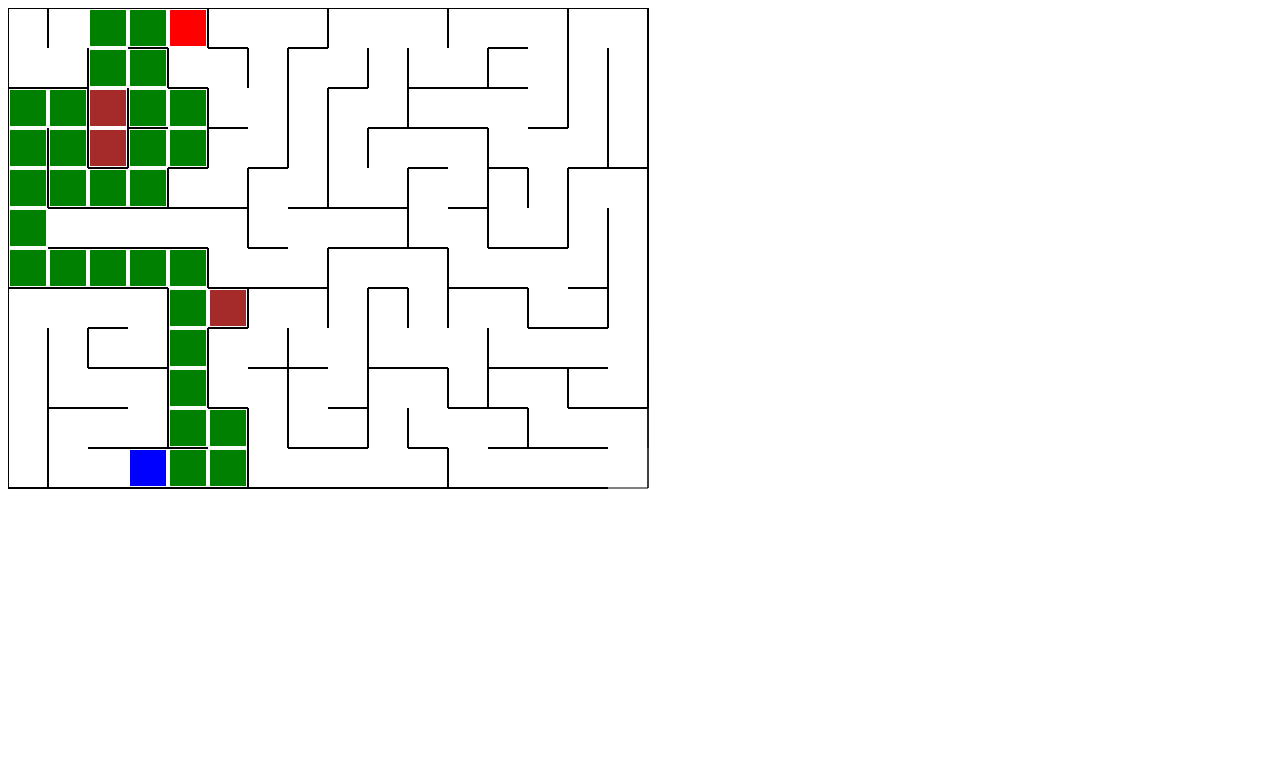
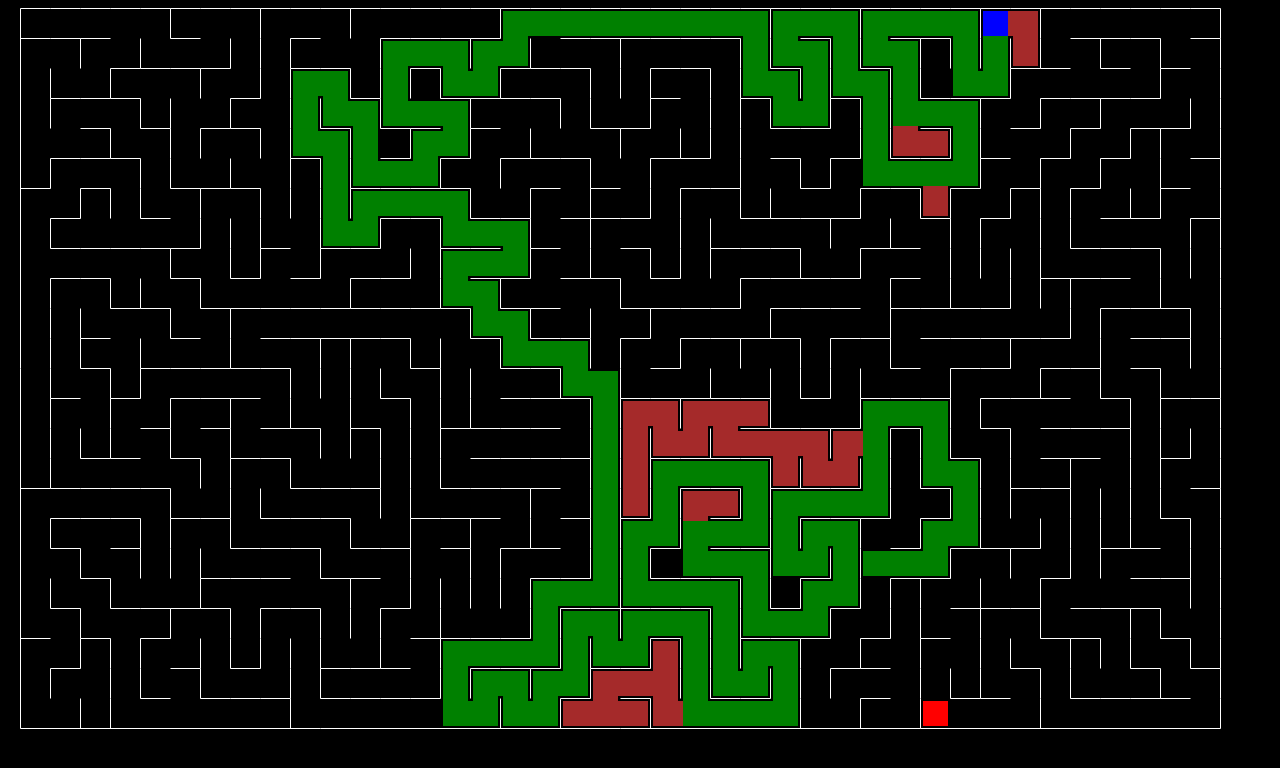
Before and after one commit to clabinger/maze, a plain HTML site: page index.html in a window 1280 px wide. Drawn offline with Linux system fonts and the light colour scheme.

Commit message:
Bug fixes

```diff
--- a/index.html
+++ b/index.html
@@ -2,14 +2,15 @@
 <html>
 <head>
 <title>Maze!</title>
+<link rel="stylesheet" href="maze.css">
 <head/>
 <body>
 
-<canvas id="maze" width="1000" height="1000">Canvas not supported</canvas>
+	<canvas id="maze" width="1000" height="1000">Canvas not supported</canvas>
 
 <script type="text/javascript" src="maze.js"></script>
 <script>
-	maze(16, 12, document.getElementById('maze'));
+	maze(20, 16, document.getElementById('maze'));
 </script>
 </body>
 </html>
--- a/maze.css
+++ b/maze.css
@@ -0,0 +1,4 @@
+body {
+	background-color: black;
+	text-align: center;
+}
--- a/maze.js
+++ b/maze.js
@@ -3,11 +3,38 @@ var maze = function(width, height, canvas){
 	// Initialize the structure
 
 	var c = canvas.getContext("2d");
+	c.lineWidth = 0.5;
 
-	var cell_size = 40;
+	var cell_size = 30;
 
-	var structure = [];
-	var visit_index = [];
+	width = Math.floor((window.innerWidth - 60) / cell_size);
+	height = Math.floor((window.innerHeight - 60) / cell_size);
+
+	canvas.width = width * (cell_size + 1);
+	canvas.height = height * (cell_size + 1);
+
+	var structure,
+		visit_index,
+		pos,
+		visited,
+		total_cells,
+		visited_cells,
+		maze_start,
+		maze_end,
+		maze_start_temp;
+
+	var initialize = function(){
+
+		c.fillStyle = 'black';
+
+		c.fillRect(0,0,canvas.width, canvas.height);
+
+		structure = [];
+		visit_index = [];
+		pos = [];
+		visited = [];
+		total_cells = width * height;
+		visited_cells = 1;
 
 		for(var i = 0; i < width; i++){
 			structure[i] = [];
@@ -16,6 +43,61 @@ var maze = function(width, height, canvas){
 				structure[i][j] = [1, 1, 1, 1]; // top, right, bottom, left
 				visit_index[i][j] = 0;
 			}
+		}
+
+
+		pos = [
+			Math.floor(Math.random() * width),
+			Math.floor(Math.random() * height)
+		];
+
+		visited = [pos];
+
+		while(visited_cells<total_cells){
+
+			var unvisited_neighbors = get_unvisited_neighbors(pos);
+
+			if(unvisited_neighbors.length>0){
+				var target = unvisited_neighbors[Math.floor(Math.random() * unvisited_neighbors.length)];
+
+				var relation = get_relation(pos, target);
+
+				structure[pos[0]][pos[1]][relation[0]] = 0; // remove wall from old cell
+				structure[target[0]][target[1]][relation[1]] = 0; // remove wall from new cell
+
+				visited.push(target);
+				pos = target;
+				visited_cells++;
+
+			}else{
+				pos = visited.pop();
+			}
+
+		}
+
+		if(Math.floor(Math.random() * 2)===0){
+			maze_start = [0, Math.floor(Math.random() * height)];
+			maze_end = [width-1, Math.floor(Math.random() * height)];
+		}else{
+			maze_start = [Math.floor(Math.random() * width), 0];
+			maze_end = [Math.floor(Math.random() * width), height-1];
+		}
+
+		if(Math.floor(Math.random() * 2)===0){
+			maze_start_temp = maze_start;
+			maze_start = maze_end;
+			maze_end = maze_start_temp;
+		}
+
+
+		display_maze();
+
+		pos = maze_start;
+		visited = [pos];
+		visit_index[pos[0]][pos[1]] = 1;
+
+		solve_loop();
+
 	}
 
 	var compare_cells = function(a, b){
@@ -27,52 +109,79 @@ var maze = function(width, height, canvas){
 		var i = cell[0];
 		var j = cell[1];
 
-		var start_x = i * cell_size;
-		var start_y = j * cell_size;
+		var start_x = i * cell_size + .5;
+		var start_y = j * cell_size + .5;
 
 			if(walls[0]){
+				c.beginPath();
 				c.moveTo(start_x, start_y);
+				c.strokeStyle = 'white';
 				c.lineTo(start_x + cell_size, start_y);
 				c.stroke();
 			}
 
 			if(walls[1]){
+				c.beginPath();
 				c.moveTo(start_x + cell_size, start_y);
+				c.strokeStyle = 'white';
 				c.lineTo(start_x + cell_size, start_y + cell_size);
 				c.stroke();
 			}
 
-		if(walls[2]){
-			c.moveTo(start_x, start_y + cell_size);
-			c.lineTo(start_x + cell_size, start_y + cell_size);
-			c.stroke();
-		}
+		// if(walls[2]){
+		// 	c.moveTo(start_x, start_y + cell_size);
+		// 	c.strokeStyle = 'blue';
+		// 	c.lineTo(start_x + cell_size, start_y + cell_size);
+		// 	c.stroke();
+		// }
 
-		if(walls[3]){
-			c.moveTo(start_x, start_y);
-			c.lineTo(start_x, start_y + cell_size);
-			c.stroke();
-		}
+		// if(walls[3]){
+		// 	c.moveTo(start_x, start_y);
+		// 	c.strokeStyle = 'red';
+		// 	c.lineTo(start_x, start_y + cell_size);
+		// 	c.stroke();
+		// }
 
 	}
 
-	var fill_cell = function(cell, color){
+	var fill_cell = function(cell, color, to){
 
 		var i = cell[0];
 		var j = cell[1];
 
-		var start_x = i * cell_size;
-		var start_y = j * cell_size;
+		var start_x = i * cell_size + 3;
+		var start_y = j * cell_size + 3;
+
+		var cell_width = cell_size - 5;
+		var cell_height = cell_size - 5;
+
+		if(to===0){
+			start_y-= 5;
+			cell_height+= 5;
+		}
+
+		if(to===1){
+			cell_width+= 5;
+		}
+
+		if(to===2){
+			cell_height+= 5;
+		}
+
+		if(to===3){
+			start_x-= 5;
+			cell_width+= 5;
+		}
 
 		c.fillStyle = color;
 
-		c.fillRect(start_x+2, start_y+2, cell_size-4, cell_size-4);
+		c.fillRect(start_x, start_y, cell_width, cell_height);
 
 	}
 
 	var display_maze = function(){
 
-		c.fillStyle = "#000";
+			c.fillStyle = 'black';
 
 			for(var i = 0; i < width; i++){
 				for(var j = 0; j < height; j++){
@@ -80,10 +189,24 @@ var maze = function(width, height, canvas){
 				}
 			}
 
+			c.beginPath();
+			c.moveTo(0.5,0.5);
+			c.lineTo(0.5, height*cell_size + 0.5);
+			c.stroke();
+
+			c.beginPath();
+			c.moveTo(0.5, height*cell_size + 0.5);
+			c.lineTo(width*cell_size + 0.5, height*cell_size + 0.5);
+			c.stroke();
+
+
+
 			fill_cell(maze_start, 'blue');
 			fill_cell(maze_end, 'red');
 
-	};
+
+
+	}
 
 	var get_relation = function(a, b){
 
@@ -164,64 +287,21 @@ var maze = function(width, height, canvas){
 		});
 	}
 
-	// Generate the maze
-
-	var pos = [
-		Math.floor(Math.random() * width),
-		Math.floor(Math.random() * height)
-	];
-
-	var visited = [pos];
-	var total_cells = width * height;
-	var visited_cells = 1;
-
-	while(visited_cells<total_cells){
-
-		var unvisited_neighbors = get_unvisited_neighbors(pos);
-
-		if(unvisited_neighbors.length>0){
-			var target = unvisited_neighbors[Math.floor(Math.random() * unvisited_neighbors.length)];
-
-			var relation = get_relation(pos, target);
-
-			structure[pos[0]][pos[1]][relation[0]] = 0; // remove wall from old cell
-			structure[target[0]][target[1]][relation[1]] = 0; // remove wall from new cell
-
-			visited.push(target);
-			pos = target;
-			visited_cells++;
-
+	var color_override = function(cell, color){
+		if(compare_cells(cell, maze_start)){
+			return 'blue';
+		}else if(compare_cells(cell, maze_end)){
+			return 'red';
 		}else{
-			pos = visited.pop();
+			return color;
+		}
 	}
 
-	}
+	var solve_loop = function(){
 
-	var maze_start, maze_end, maze_start_temp;
+		setTimeout(function(){
 
-	if(Math.floor(Math.random() * 2)===0){
-		maze_start = [0, Math.floor(Math.random() * height)];
-		maze_end = [width-1, Math.floor(Math.random() * height)];
-	}else{
-		maze_start = [Math.floor(Math.random() * width), 0];
-		maze_end = [Math.floor(Math.random() * width), height-1];
-	}
-
-	if(Math.floor(Math.random() * 2)===0){
-		maze_start_temp = maze_start;
-		maze_start = maze_end;
-		maze_end = maze_start_temp;
-	}
-
-	display_maze();
-
-	// Solve maze
-
-	pos = maze_start;
-	visited = [pos];
-
-
-	while(!compare_cells(pos, maze_end)){
+			if(!compare_cells(pos, maze_end)){
 
 				var reachable_neighbors = get_reachable_neighbors(pos);
 
@@ -232,30 +312,33 @@ var maze = function(width, height, canvas){
 
 					visited.push(target);
 
-			if(!compare_cells(target, maze_start) && !compare_cells(target, maze_end)){
-				fill_cell(target, 'green');
-			}
+					fill_cell(target, color_override(target, 'green'), get_relation(pos, target)[1]);
 
 					pos = target;
+
 				}else{
 
-			if(!compare_cells(pos, maze_start) && !compare_cells(pos, maze_end)){
-				fill_cell(pos, 'brown');
-			}
+					var last = pos;
 
-			if(visited.length>0){
-				pos = visited.pop();
-			}
+					visited.pop();
+
+					pos = visited[visited.length - 1];
+
+					fill_cell(last, color_override(last, 'brown'), get_relation(last, pos)[0]);
 
 				}
 
+				solve_loop();
+
+			}else{
+
+				setTimeout(initialize, 3000);
 			}
 
-
-
-
-
-
-
+		}, 20);
 
 	}
+
+	initialize();
+
+}
```
Also changed, not shown: 1 other file. Lines whose indentation alone changed are shown as unchanged.
